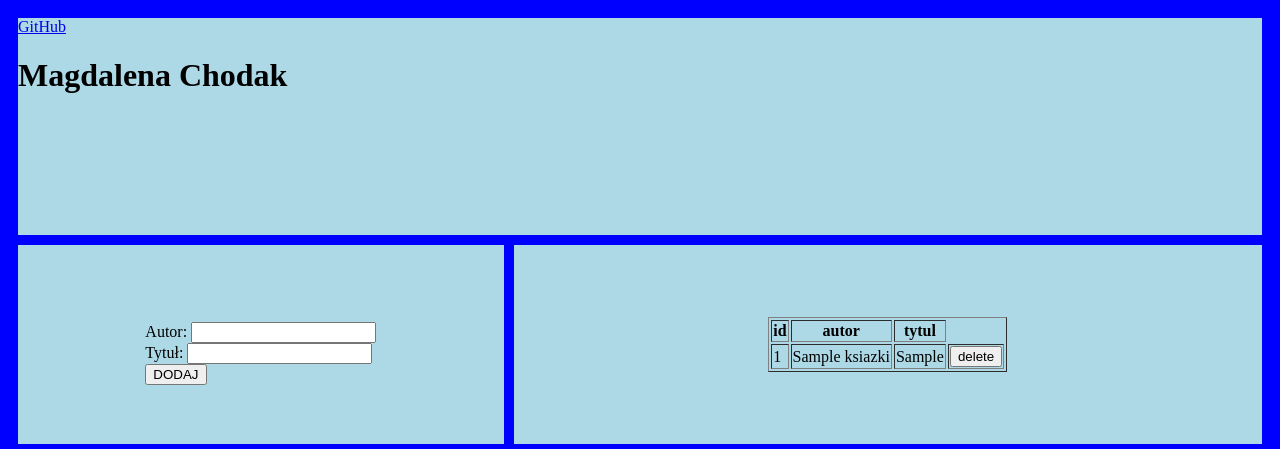
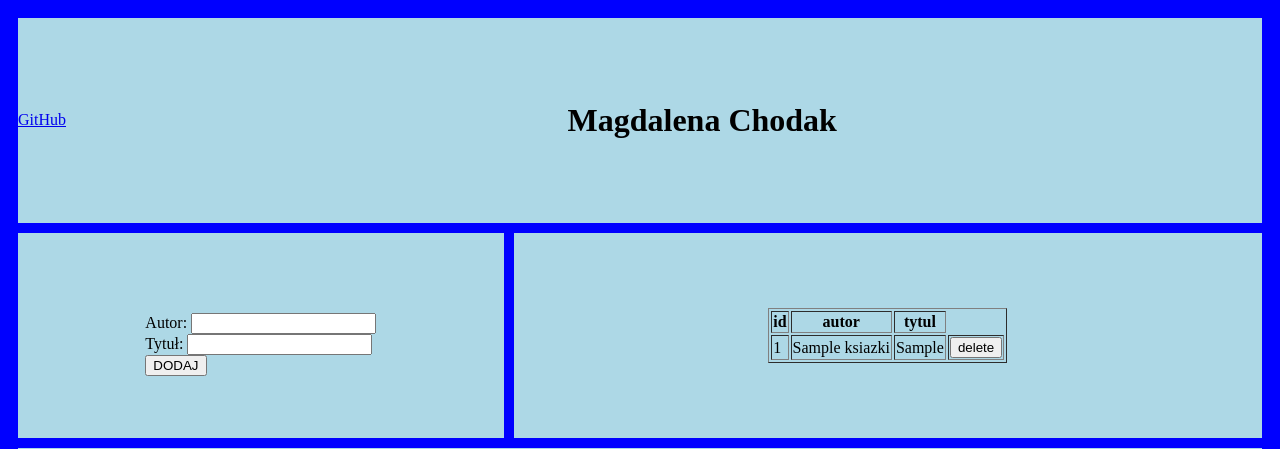
Before and after one commit to 3ti-2020/crud-wiele-do-wielu-magdalena-chodak, a PHP site: page / in a window 1280 px wide. Shown: the top 449 px of the page. Run offline with PHP 8.4, Linux system fonts and the light colour scheme; tables that the repository leaves empty or names only in its code hold one stand-in row (values such as "Sample post"); data that the repository does not hold is empty.

Commit message:
Add files via upload

```diff
--- a/style.css
+++ b/style.css
@@ -12,8 +12,20 @@ body{
 .header{
     grid-area: a;
     background: lightblue;
+    display: flex;
 }
-
+.git{
+    width: 10%;
+    display: flex;
+    flex-direction: left;
+    align-items: center;
+}
+.title{
+    width: 90%;
+    display: flex;
+    justify-content: center;
+    align-items: center;
+}
 .main{
     grid-area: b;
     background: lightblue;
```
